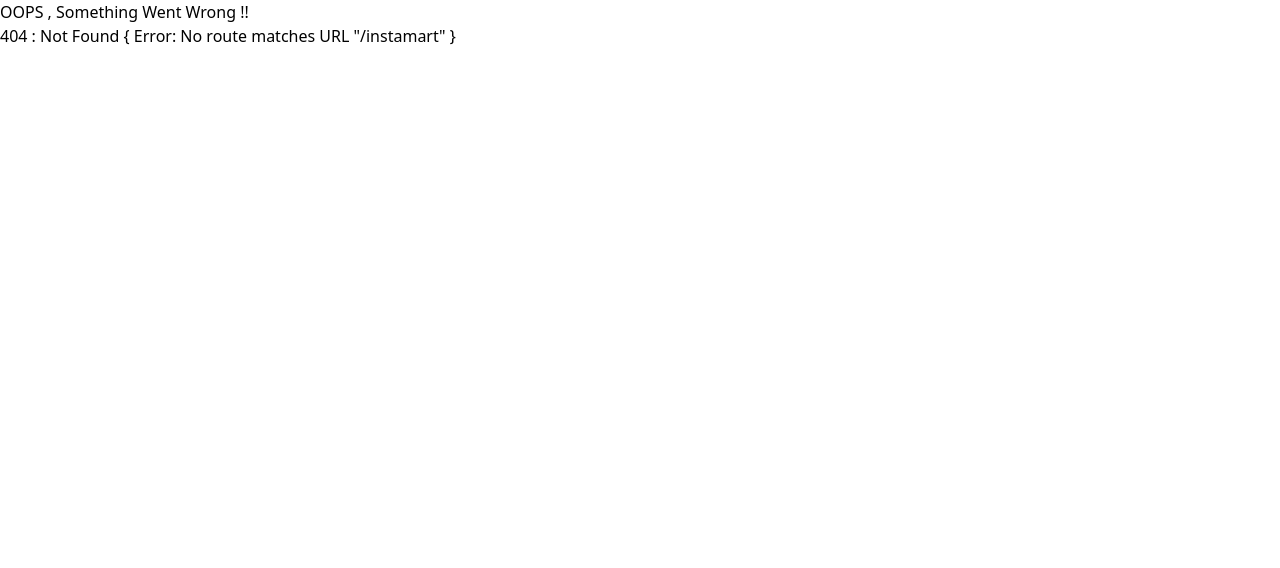
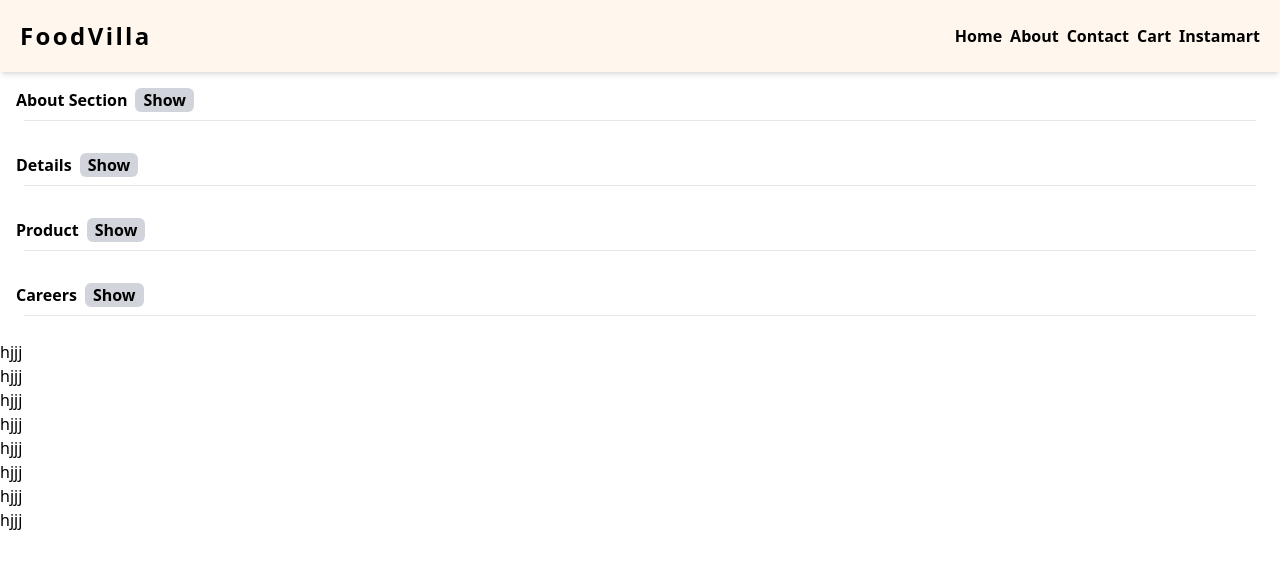
Before and after one commit to HarshitPachori/FoodVilla, a React (Vite) app: page /instamart in a window 1280 px wide. Before the commit this address had no page. Shown: the top 568 px of the page. Built offline with nearby package versions, Linux system fonts and the light colour scheme.

Commit message:
created custom accordion feature

```diff
--- a/src/components/AboutPage.jsx
+++ b/src/components/AboutPage.jsx
@@ -1,13 +1,13 @@
 import React from "react";
 import { Outlet } from "react-router-dom";
-import ProfileFunction from "./ProfileFunction";
-import ProfileClass from "./ProfileClass";
+// import ProfileFunction from "./ProfileFunction";
+// import ProfileClass from "./ProfileClass";
 
 const AboutPage = () => {
   return (
     <div>
-      <Outlet/>
-      <ProfileFunction name={"Harshit Pachori"} location={"Aligarh"} />
+      <Outlet />
+      {/* <ProfileFunction name={"Harshit Pachori"} location={"Aligarh"} /> */}
       {/* <ProfileClass name={"Harshit Pachori"} location={"Aligarh"} /> */}
       <h1>About us page</h1>
       <h3>This is about us pae of our swiggy clone foodVillla application</h3>
--- a/src/components/App.jsx
+++ b/src/components/App.jsx
@@ -8,6 +8,7 @@
 import ErrorPage from "./ErrorPage";
 // import RestaurantMenu from "./RestaurantMenu";
 import Profile from "./ProfileFunction";
+import InstaMart from "./InstaMart";
 // import ShimmerComp from "./ShimmerComp";
 const AboutPage = lazy(() => import("./AboutPage.jsx"));
 const MainContent = lazy(() => import("./MainContent.jsx"));
@@ -47,6 +48,14 @@
         ),
       },
       {
+        path: "/instamart",
+        element: (
+          <Suspense fallback={<div>Component1 are loading please wait...</div>}>
+            <InstaMart />
+          </Suspense>
+        ),
+      },
+      {
         path: "/about",
         element: (
           <Suspense fallback={<div>Component1 are loading please wait...</div>}>
--- a/src/components/Header.jsx
+++ b/src/components/Header.jsx
@@ -21,6 +21,9 @@
         <li className="font-semibold cursor-pointer hover:text-gray-400">
           <Link to="/">Cart</Link>
         </li>
+        <li className="font-semibold cursor-pointer hover:text-gray-400">
+          <Link to="/instamart">Instamart</Link>
+        </li>
       </ul>
     </nav>
   );
--- /dev/null
+++ b/src/components/InstaMart.jsx
@@ -0,0 +1,57 @@
+import React, { useState } from "react";
+
+const Section = ({ title, description }) => {
+  const [isVisible, setIsVisible] = useState(false);
+  return (
+    <div className="p-2 m-2">
+      <div className="flex space-x-2">
+        <h1 className="font-bold ">{title}</h1>
+        <button
+          onClick={() => setIsVisible(!isVisible)}
+          className="bg-gray-300 rounded-md px-2 font-semibold cursor-pointer"
+        >
+          {isVisible ? "Hide" : "Show"}
+        </button>
+      </div>
+      {isVisible && <h1 className="text-sm">{description}</h1>}
+      <hr className="m-2" />
+    </div>
+  );
+};
+const InstaMart = () => {
+  const [isSectionVisible, setIsSectionVisible] = useState("about");
+  return (
+    <div>
+      <Section
+        title={"About Section"}
+        description={
+          "But I must explain to you how all this mistaken idea of denouncing pleasure and praising pain was born and I will give you a complete account of the system, and expound the actual teachings of the great explorer of the truth, the master-builder of human happiness. No one rejects, dislikes, or avoids pleasure itself, because it is pleasure, but because those who do not know how to pursue pleasure rationally encounter consequences that are extremely painful. Nor again is there anyone who loves or pursues or desires to obtain pain of itself, because it is pain, but because occasionally circumstances occur in which toil and pain can procure him some great pleasure. To take a trivial example, which of us ever undertakes laborious physical exercise, except to obtain some advantage from it? But who has any right to find fault with a man who chooses to enjoy a pleasure that has no annoying consequences, or one who avoids a pain that produces no resultant pleasure?"
+        }
+        isVisible={isSectionVisible === "about"}
+      />
+      <Section
+        title={"Details"}
+        description={
+          "But I must explain to you how all this mistaken idea of denouncing pleasure and praising pain was born and I will give you a complete account of the system, and expound the actual teachings of the great explorer of the truth, the master-builder of human happiness. No one rejects, dislikes, or avoids pleasure itself, because it is pleasure, but because those who do not know how to pursue pleasure rationally encounter consequences that are extremely painful. Nor again is there anyone who loves or pursues or desires to obtain pain of itself, because it is pain, but because occasionally circumstances occur in which toil and pain can procure him some great pleasure. To take a trivial example, which of us ever undertakes laborious physical exercise, except to obtain some advantage from it? But who has any right to find fault with a man who chooses to enjoy a pleasure that has no annoying consequences, or one who avoids a pain that produces no resultant pleasure?"
+        }
+        isVisible={isSectionVisible === "detail"}
+      />
+      <Section
+        title={"Product"}
+        description={
+          "But I must explain to you how all this mistaken idea of denouncing pleasure and praising pain was born and I will give you a complete account of the system, and expound the actual teachings of the great explorer of the truth, the master-builder of human happiness. No one rejects, dislikes, or avoids pleasure itself, because it is pleasure, but because those who do not know how to pursue pleasure rationally encounter consequences that are extremely painful. Nor again is there anyone who loves or pursues or desires to obtain pain of itself, because it is pain, but because occasionally circumstances occur in which toil and pain can procure him some great pleasure. To take a trivial example, which of us ever undertakes laborious physical exercise, except to obtain some advantage from it? But who has any right to find fault with a man who chooses to enjoy a pleasure that has no annoying consequences, or one who avoids a pain that produces no resultant pleasure?"
+        }
+        isVisible={isSectionVisible === "product"}
+      />
+      <Section
+        title={"Careers"}
+        description={
+          "But I must explain to you how all this mistaken idea of denouncing pleasure and praising pain was born and I will give you a complete account of the system, and expound the actual teachings of the great explorer of the truth, the master-builder of human happiness. No one rejects, dislikes, or avoids pleasure itself, because it is pleasure, but because those who do not know how to pursue pleasure rationally encounter consequences that are extremely painful. Nor again is there anyone who loves or pursues or desires to obtain pain of itself, because it is pain, but because occasionally circumstances occur in which toil and pain can procure him some great pleasure. To take a trivial example, which of us ever undertakes laborious physical exercise, except to obtain some advantage from it? But who has any right to find fault with a man who chooses to enjoy a pleasure that has no annoying consequences, or one who avoids a pain that produces no resultant pleasure?"
+        }
+        isVisible={isSectionVisible === "career"}
+      />
+    </div>
+  );
+};
+
+export default InstaMart;
--- a/src/components/MainContent.jsx
+++ b/src/components/MainContent.jsx
@@ -4,8 +4,8 @@
 import ShimmerComp from "./ShimmerComp";
 import { Link } from "react-router-dom";
 import { filterData } from "../utils/helper";
-import useRestaurantData from "../utils/useRestaurantData";
-import useOnline from "../utils/useOnline";
+import useRestaurantData from "../utils/custom_hooks/useRestaurantData";
+import useOnline from "../utils/custom_hooks/useOnline";
 import UserOffline from "./UserOffline";
 
 const MainContent = () => {
--- a/src/components/MenuItem.jsx
+++ b/src/components/MenuItem.jsx
@@ -7,7 +7,9 @@
       <div className="">
         <h1 className="font-semibold text-xl">{item?.name}</h1>
         <h1 className="text-sm">₹{item?.price / 100}</h1>
-        <h1 className="font-light hidden sm:block text-xs w-2/3">{item?.description}</h1>
+        <h1 className="font-light hidden sm:block text-xs w-2/3">
+          {item?.description}
+        </h1>
       </div>
       <img
         className="w-[118px] h-[96px] rounded-lg "
--- a/src/components/RestaurantMenu.jsx
+++ b/src/components/RestaurantMenu.jsx
@@ -1,7 +1,7 @@
 import React from "react";
 import { useParams } from "react-router-dom";
 import { CLOUDINARY_IMG_URL } from "../constants/AppConstants";
-import useRestaurantMenuData from "../utils/useRestaurantMenuData";
+import useRestaurantMenuData from "../utils/custom_hooks/useRestaurantMenuData";
 import ShimmerComponent from "./ShimmerComp";
 import MenuItem from "./MenuItem";
 
--- a/src/utils/useRestaurantData.js
+++ b/src/utils/custom_hooks/useRestaurantData.js
@@ -1,5 +1,5 @@
 import { useEffect, useState } from "react";
-import { FETCH_RES_URL } from "../constants/AppConstants";
+import { FETCH_RES_URL } from "../../constants/AppConstants";
 
 const useRestaurantData = () => {
   const [allRestaurants, setAllRestaurants] = useState([]);
--- a/src/utils/useRestaurantMenuData.js
+++ b/src/utils/custom_hooks/useRestaurantMenuData.js
@@ -3,7 +3,7 @@
   FETCH_RES_MENU_URL,
   ITEM_CATEGORY_STRING,
   RESTAURANT_STRING,
-} from "../constants/AppConstants";
+} from "../../constants/AppConstants";
 
 const useRestaurantMenuData = (resId) => {
   const [restaurant, setRestaurant] = useState([]);
```
Also changed, not shown: src/utils/custom_hooks/useOnline.js (renamed from src/utils/useOnline.js).
